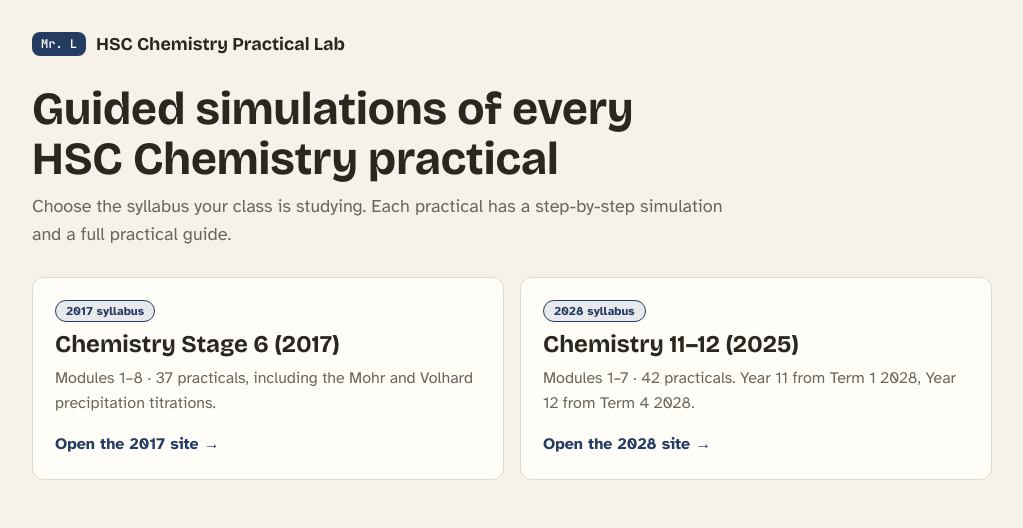
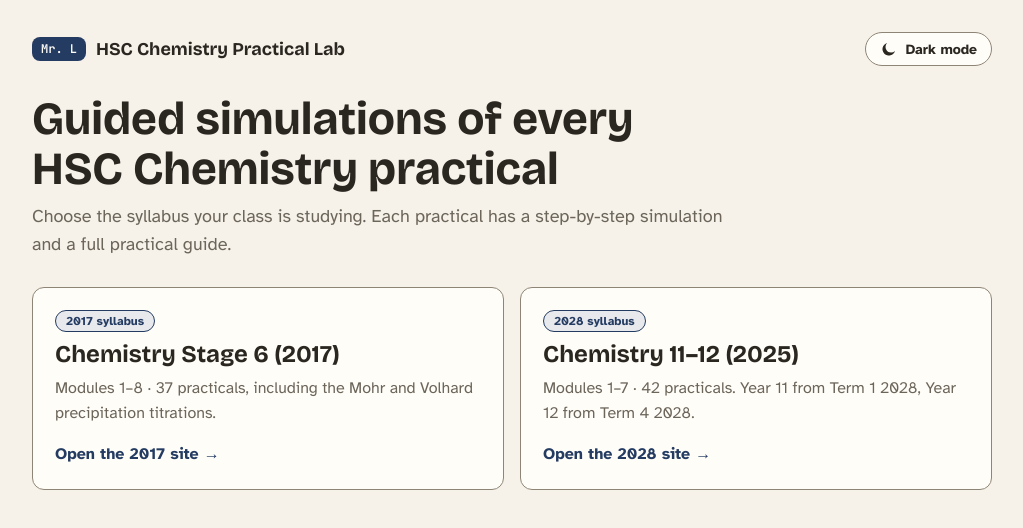
Before and after one commit to MrLamTeach/chemistry-lab, a plain HTML site: page index.html in a window 1280 px wide. Shown: the whole page, without its empty margins (128-1151 px from the left). Drawn offline with nearby package versions, Linux system fonts and the light colour scheme.

Commit message:
Add light/dark mode toggle to the syllabus chooser page
The choice is shared with the 2017 and 2028 sites.

Co-Authored-By: Claude Opus 5.5 <noreply@anthropic.com>
Claude-Session: https://claude.ai/code/session_01R5bfy931bztq1w4LTGtCdY

```diff
--- a/index.html
+++ b/index.html
@@ -8,19 +8,27 @@
 <link rel="preconnect" href="https://fonts.googleapis.com">
 <link rel="stylesheet" href="https://fonts.googleapis.com/css2?family=Bricolage+Grotesque:opsz,wght@12..96,700&family=Atkinson+Hyperlegible:wght@400;700&family=JetBrains+Mono:wght@600&display=swap">
 <style>
-:root { --bg: #f6f2ea; --surface: #fffdf8; --ink: #2a2620; --muted: #6c655a; --line: #e1d9ca; --accent: #243b62; --accent-soft: #e7e9ec; --accent-ink: #fffdf8;
+:root { --bg: #f6f2ea; --surface: #fffdf8; --ink: #2a2620; --muted: #6c655a; --line: #e1d9ca; --line-strong: #8f8576; --accent: #243b62; --accent-soft: #e7e9ec; --accent-ink: #fffdf8;
   --f-display: "Bricolage Grotesque", "Segoe UI", system-ui, sans-serif; --f-body: "Atkinson Hyperlegible", "Segoe UI", system-ui, sans-serif; --f-mono: "JetBrains Mono", ui-monospace, Menlo, monospace; }
-@media (prefers-color-scheme: dark) { :root { --bg: #1b1915; --surface: #24211c; --ink: #ede6da; --muted: #a9a194; --line: #38332b; --accent: #a3b9de; --accent-soft: #2a303b; --accent-ink: #1b1915; color-scheme: dark; } }
+@media (prefers-color-scheme: dark) { :root:not([data-theme="light"]) { --bg: #1b1915; --surface: #24211c; --ink: #ede6da; --muted: #a9a194; --line: #38332b; --line-strong: #7d7669; --accent: #a3b9de; --accent-soft: #2a303b; --accent-ink: #1b1915; color-scheme: dark; } }
+:root[data-theme="dark"] { --bg: #1b1915; --surface: #24211c; --ink: #ede6da; --muted: #a9a194; --line: #38332b; --line-strong: #7d7669; --accent: #a3b9de; --accent-soft: #2a303b; --accent-ink: #1b1915; color-scheme: dark; }
 * { box-sizing: border-box; }
 body { margin: 0; background: var(--bg); color: var(--ink); font: 16px/1.55 var(--f-body); padding: 32px max(16px, env(safe-area-inset-left, 0px)) 48px max(16px, env(safe-area-inset-right, 0px)); }
 .wrap { max-width: 960px; margin: 0 auto; display: flex; flex-direction: column; gap: 28px; }
+.top { display: flex; align-items: center; justify-content: space-between; gap: 12px; flex-wrap: wrap; }
+.theme-toggle { display: inline-flex; align-items: center; gap: 8px; font: 700 14px var(--f-body); color: var(--ink); background: var(--surface); border: 1px solid var(--line-strong); border-radius: 999px; padding: 7px 14px; cursor: pointer; }
+.theme-toggle:hover { border-color: var(--accent); }
+.theme-toggle:focus-visible { outline: 2px solid var(--accent); outline-offset: 2px; }
+.theme-toggle .ic-sun { display: none; }
+.theme-toggle.is-dark .ic-sun { display: block; }
+.theme-toggle.is-dark .ic-moon { display: none; }
 .brand { display: flex; align-items: center; gap: 10px; font: 700 18px var(--f-display); }
 .mark { background: var(--accent); color: var(--accent-ink); border-radius: 8px; padding: 4px 9px; font: 600 12px var(--f-mono); }
 h1 { font: 700 clamp(30px, 5vw, 46px)/1.08 var(--f-display); margin: 0; text-wrap: balance; }
 p.lead { color: var(--muted); font-size: 18px; margin: 10px 0 0; max-width: 60ch; }
 .cards { display: grid; grid-template-columns: repeat(2, minmax(0, 1fr)); gap: 16px; }
 @media (max-width: 640px) { .cards { grid-template-columns: minmax(0, 1fr); } }
-a.card { display: flex; flex-direction: column; gap: 8px; text-decoration: none; color: var(--ink); background: var(--surface); border: 1px solid var(--line); border-radius: 12px; padding: 22px; }
+a.card { display: flex; flex-direction: column; gap: 8px; text-decoration: none; color: var(--ink); background: var(--surface); border: 1px solid var(--line-strong); border-radius: 12px; padding: 22px; }
 a.card:hover, a.card:focus-visible { border-color: var(--accent); outline: none; }
 .pill { align-self: flex-start; font: 700 12px var(--f-body); color: var(--accent); background: var(--accent-soft); border: 1px solid var(--accent); border-radius: 999px; padding: 3px 10px; }
 .card h2 { font: 700 24px var(--f-display); margin: 0; }
@@ -30,7 +38,14 @@ a.card:hover, a.card:focus-visible { border-color: var(--accent); outline: none;
 </head>
 <body>
 <div class="wrap">
-  <div class="brand"><span class="mark">Mr. L</span>HSC Chemistry Practical Lab</div>
+  <div class="top">
+    <div class="brand"><span class="mark">Mr. L</span>HSC Chemistry Practical Lab</div>
+    <button class="theme-toggle" id="themeBtn" type="button" aria-label="Switch to dark mode">
+      <svg class="ic-moon" viewBox="0 0 24 24" width="18" height="18" aria-hidden="true"><path d="M20 14.5A8.5 8.5 0 1 1 9.5 4a7 7 0 0 0 10.5 10.5z" fill="currentColor"/></svg>
+      <svg class="ic-sun" viewBox="0 0 24 24" width="18" height="18" aria-hidden="true"><circle cx="12" cy="12" r="4.5" fill="currentColor"/><g stroke="currentColor" stroke-width="2" stroke-linecap="round"><path d="M12 2v2.5M12 19.5V22M2 12h2.5M19.5 12H22M4.9 4.9l1.8 1.8M17.3 17.3l1.8 1.8M4.9 19.1l1.8-1.8M17.3 6.7l1.8-1.8"/></g></svg>
+      <span id="themeLabel">Dark mode</span>
+    </button>
+  </div>
   <div>
     <h1>Guided simulations of every HSC Chemistry practical</h1>
     <p class="lead">Choose the syllabus your class is studying. Each practical has a step-by-step simulation and a full practical guide.</p>
@@ -40,5 +55,18 @@ a.card:hover, a.card:focus-visible { border-color: var(--accent); outline: none;
     <a class="card" href="2028/"><span class="pill">2028 syllabus</span><h2>Chemistry 11–12 (2025)</h2><p>Modules 1–7 · 42 practicals. Year 11 from Term 1 2028, Year 12 from Term 4 2028.</p><span class="go">Open the 2028 site →</span></a>
   </div>
 </div>
+<script>
+(() => {
+  const root = document.documentElement, btn = document.getElementById("themeBtn"), lab = document.getElementById("themeLabel");
+  const mq = matchMedia("(prefers-color-scheme: dark)");
+  let saved = null; try { saved = localStorage.getItem("lab-theme"); } catch (_) {}
+  if (saved === "dark" || saved === "light") root.setAttribute("data-theme", saved);
+  const isDark = () => root.getAttribute("data-theme") ? root.getAttribute("data-theme") === "dark" : mq.matches;
+  const sync = () => { const d = isDark(); btn.classList.toggle("is-dark", d); lab.textContent = d ? "Light mode" : "Dark mode"; btn.setAttribute("aria-label", d ? "Switch to light mode" : "Switch to dark mode"); };
+  btn.addEventListener("click", () => { const next = isDark() ? "light" : "dark"; root.setAttribute("data-theme", next); try { localStorage.setItem("lab-theme", next); } catch (_) {} sync(); });
+  mq.addEventListener("change", sync);
+  sync();
+})();
+</script>
 </body>
 </html>
```
